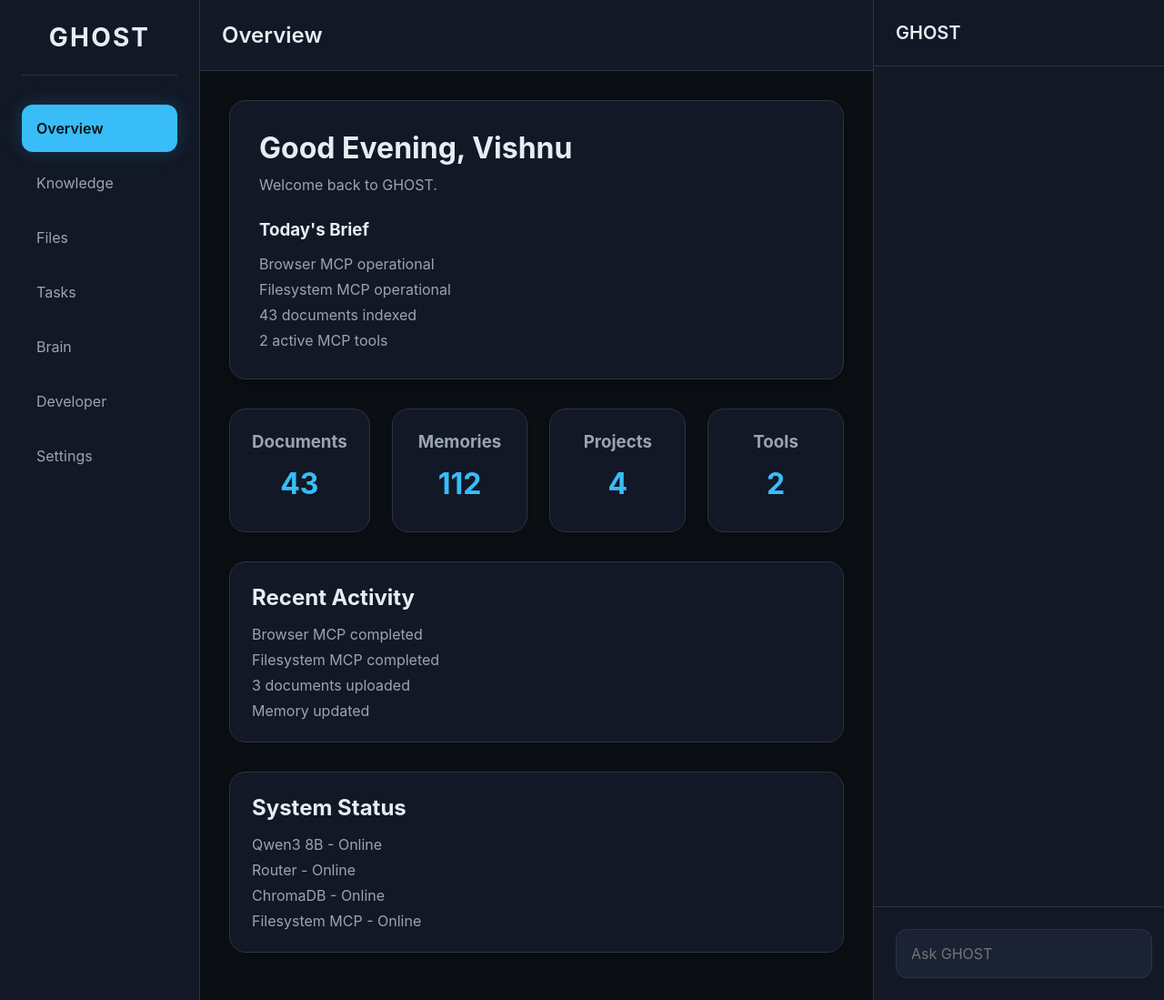
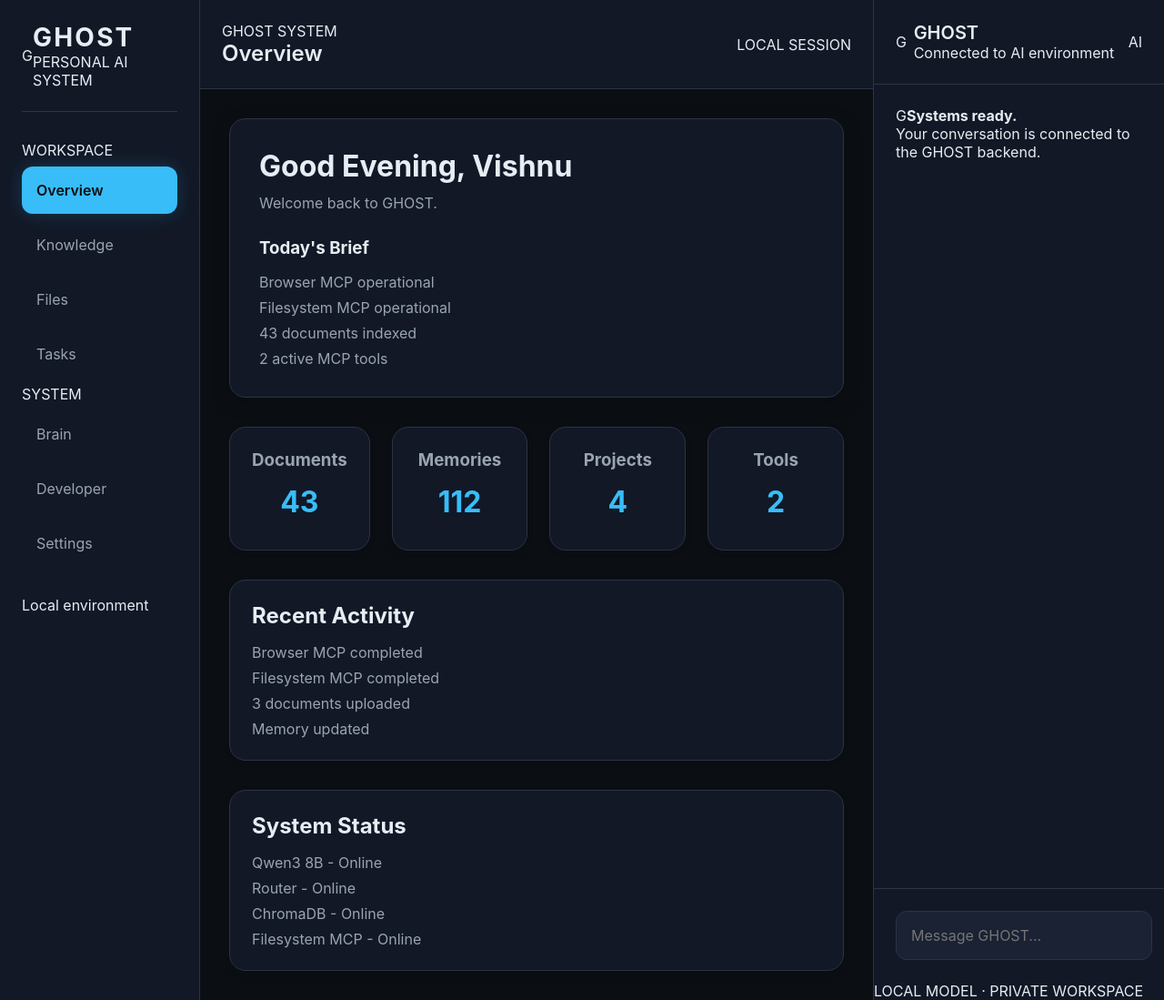
Before and after one commit to vishnuvinod001/GHOST, a FastAPI app: page / in a window 1280 px wide. Shown: the whole page at 91% size. Run offline with FastAPI, Linux system fonts and the light colour scheme.

Commit message:
Integrate UI v2 layout and interaction foundation

```diff
--- a/templates/index_v2.html
+++ b/templates/index_v2.html
@@ -1,27 +1,22 @@
 <!DOCTYPE html>
 <html lang="en">
-
 <head>
   <meta charset="UTF-8">
   <meta name="viewport" content="width=device-width, initial-scale=1.0">
-    <title>GHOST v0.5</title>
-
-    <!-- Core -->
+  <meta name="theme-color" content="#0b1018">
+  <title>GHOST</title>
+  <link rel="preconnect" href="https://fonts.googleapis.com">
+  <link rel="preconnect" href="https://fonts.gstatic.com" crossorigin>
+  <link href="https://fonts.googleapis.com/css2?family=DM+Sans:wght@400;500;600;700&family=Space+Grotesk:wght@400;500;600;700&display=swap" rel="stylesheet">
   <link rel="stylesheet" href="/static/css/core/variables.css">
   <link rel="stylesheet" href="/static/css/core/global.css">
   <link rel="stylesheet" href="/static/css/core/animations.css">
   <link rel="stylesheet" href="/static/css/core/responsive.css">
-
-    <!-- Layout -->
   <link rel="stylesheet" href="/static/css/layout/layout.css">
-
-    <!-- Components -->
   <link rel="stylesheet" href="/static/css/components/sidebar.css">
   <link rel="stylesheet" href="/static/css/components/workspace.css">
   <link rel="stylesheet" href="/static/css/components/chat.css">
   <link rel="stylesheet" href="/static/css/components/cards.css">
-
-    <!-- Pages -->
   <link rel="stylesheet" href="/static/css/pages/overview.css">
   <link rel="stylesheet" href="/static/css/pages/knowledge.css">
   <link rel="stylesheet" href="/static/css/pages/files.css">
@@ -29,95 +24,64 @@
   <link rel="stylesheet" href="/static/css/pages/tasks.css">
   <link rel="stylesheet" href="/static/css/pages/developer.css">
   <link rel="stylesheet" href="/static/css/pages/settings.css">
-
-
 </head>
-
 <body>
-
   <div class="app">
-
     <aside class="sidebar">
-
       <div class="logo">
-                <h1>GHOST</h1>
+        <div class="logo-mark" aria-hidden="true">G</div>
+        <div><h1>GHOST</h1><span>PERSONAL AI SYSTEM</span></div>
       </div>
-
-            <nav class="navigation">
-
-                <button class="nav-button active" data-page="overview">
-                    Overview
-                </button>
-
-                <button class="nav-button" data-page="knowledge">
-                    Knowledge
-                </button>
-
-                <button class="nav-button" data-page="files">
-                    Files
-                </button>
-
-                <button class="nav-button" data-page="tasks">
-                    Tasks
-                </button>
-
-                <button class="nav-button" data-page="brain">
-                    Brain
-                </button>
-
-                <button class="nav-button" data-page="developer">
-                    Developer
-                </button>
-
-                <button class="nav-button" data-page="settings">
-                    Settings
-                </button>
-
+      <nav class="navigation" aria-label="Main navigation">
+        <span class="nav-section-label">WORKSPACE</span>
+        <button class="nav-button active" data-page="overview" aria-current="page"><span class="nav-indicator"></span>Overview</button>
+        <button class="nav-button" data-page="knowledge"><span class="nav-indicator"></span>Knowledge</button>
+        <button class="nav-button" data-page="files"><span class="nav-indicator"></span>Files</button>
+        <button class="nav-button" data-page="tasks"><span class="nav-indicator"></span>Tasks</button>
+        <span class="nav-section-label">SYSTEM</span>
+        <button class="nav-button" data-page="brain"><span class="nav-indicator"></span>Brain</button>
+        <button class="nav-button" data-page="developer"><span class="nav-indicator"></span>Developer</button>
+        <button class="nav-button" data-page="settings"><span class="nav-indicator"></span>Settings</button>
       </nav>
-
+      <div class="sidebar-footer"><span class="online-indicator"></span><span>Local environment</span></div>
     </aside>
 
     <main class="workspace">
-
       <header class="page-header">
-                <h2>Overview</h2>
+        <div><span class="header-kicker">GHOST SYSTEM</span><h2 id="current-page-title">Overview</h2></div>
+        <div class="header-status"><span class="online-indicator"></span>LOCAL SESSION</div>
       </header>
-
-            <section id="page-content" class="page-content">
-
-            </section>
-
+      <section id="page-content" class="page-content" aria-live="polite"></section>
     </main>
 
-        <aside class="chat-panel">
-
+    <aside class="chat-panel" aria-label="Chat with GHOST">
       <header class="chat-header">
-                <h2>GHOST</h2>
+        <div class="chat-avatar">G</div>
+        <div><h2>GHOST</h2><span><i class="online-indicator"></i> Connected to AI environment</span></div>
+        <span class="chat-header-spacer"></span>
+        <span class="chat-version-mark">AI</span>
       </header>
-
-            <section id="chat-history" class="chat-history">
-
+      <section id="chat-history" class="chat-history" aria-live="polite">
+        <div class="chat-welcome"><span class="welcome-orbit">G</span><strong>Systems ready.</strong><p>Your conversation is connected to the GHOST backend.</p></div>
       </section>
-
       <footer class="chat-input">
-
-                <input id="message" type="text" placeholder="Ask GHOST">
-
-                <button id = "send-button">
-                    Send
-                </button>
-
+        <input id="message" type="text" placeholder="Message GHOST..." autocomplete="off" aria-label="Message GHOST">
+        <button id="send-button" type="button" aria-label="Send message">Send</button>
       </footer>
-
+      <div class="chat-footnote">LOCAL MODEL · PRIVATE WORKSPACE</div>
     </aside>
-
   </div>
 
-
+  <script src="/static/js/api.js"></script>
   <script src="/static/js/pages.js"></script>
+  <script src="/static/js/overview.js"></script>
+  <script src="/static/js/knowledge.js"></script>
+  <script src="/static/js/files.js"></script>
+  <script src="/static/js/tasks.js"></script>
+  <script src="/static/js/brain.js"></script>
+  <script src="/static/js/developer.js"></script>
+  <script src="/static/js/settings.js"></script>
   <script src="/static/js/navigation.js"></script>
   <script src="/static/js/app.js"></script>
-
 </body>
-
 </html>
```
Lines whose indentation alone changed are shown as unchanged.
